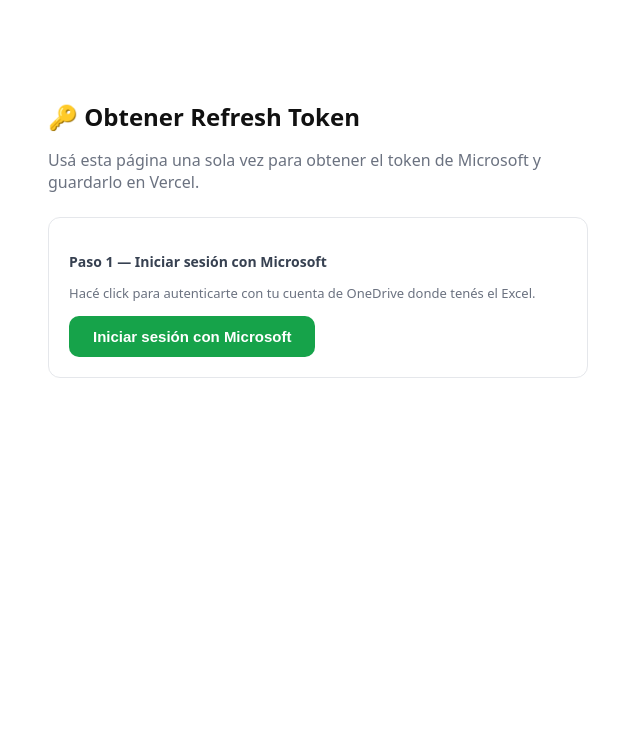
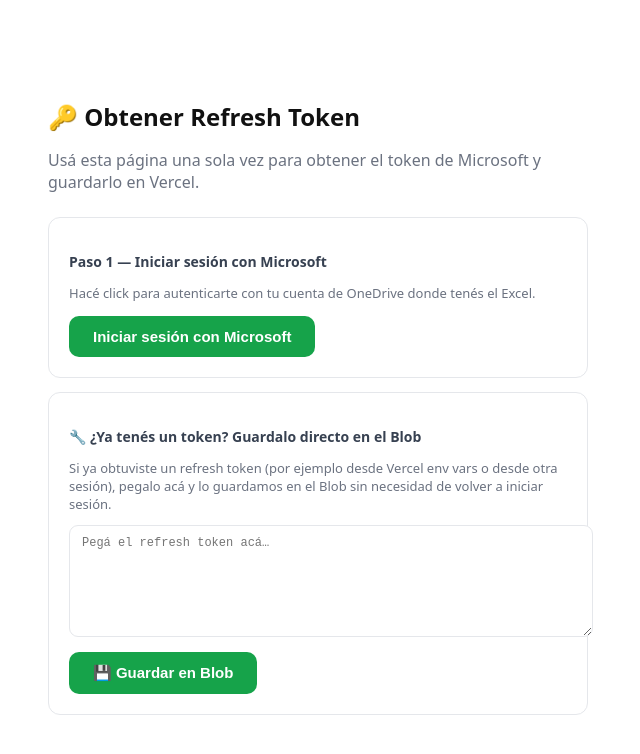
Before and after one commit to agusmiguez/tienda-pino-catalogo, a website: page gettoken.html in a window 1280 px wide. Shown: the whole page, without its empty margins (322-962 px from the left). Drawn offline with Linux system fonts and the light colour scheme.

Commit message:
Update gettoken.html

```diff
--- a/gettoken.html
+++ b/gettoken.html
@@ -43,6 +43,22 @@
   <div class="warn">
     ⚠️ <strong>Borrá este archivo</strong> (<code>gettoken.html</code> y <code>api/gettoken.js</code>) del repo una vez que guardaste el token en Vercel.
   </div>
+</div>
+
+<div class="step" id="stepManual">
+  <h3>🔧 ¿Ya tenés un token? Guardalo directo en el Blob</h3>
+  <p style="font-size:13px;color:#6b7280;margin-bottom:12px">
+    Si ya obtuviste un refresh token (por ejemplo desde Vercel env vars o desde otra sesión), pegalo acá y lo guardamos en el Blob sin necesidad de volver a iniciar sesión.
+  </p>
+  <textarea id="manualTokenInput" placeholder="Pegá el refresh token acá…"
+    style="width:100%;min-height:90px;padding:10px 12px;border:1.5px solid #e5e7eb;border-radius:9px;font-family:monospace;font-size:12px;color:#111827;outline:none;resize:vertical;word-break:break-all;transition:border-color .15s"
+    onfocus="this.style.borderColor='#16a34a'" onblur="this.style.borderColor='#e5e7eb'"></textarea>
+  <div style="display:flex;gap:8px;margin-top:10px;align-items:center;flex-wrap:wrap">
+    <button class="btn" onclick="saveManualToken()">💾 Guardar en Blob</button>
+    <span id="saveStatus" style="font-size:13px;color:#6b7280"></span>
+  </div>
+  <div id="saveResult" style="display:none;margin-top:12px;background:#f0fdf4;border:1px solid #bbf7d0;border-radius:8px;padding:12px;font-size:13px;color:#15803d"></div>
+  <div id="saveError"  style="display:none;margin-top:12px;background:#fef2f2;border:1px solid #fecaca;border-radius:8px;padding:12px;font-size:13px;color:#dc2626"></div>
 </div>
 
 <script>
@@ -91,6 +107,45 @@
   document.querySelector(".copy-btn").textContent="✓ Copiado!";
 }
 
+async function saveManualToken(){
+  const token = document.getElementById("manualTokenInput").value.trim();
+  const statusEl = document.getElementById("saveStatus");
+  const resultEl = document.getElementById("saveResult");
+  const errorEl  = document.getElementById("saveError");
+
+  resultEl.style.display = "none";
+  errorEl.style.display  = "none";
+
+  if (!token) {
+    errorEl.textContent = "⚠️ Pegá el token antes de guardar.";
+    errorEl.style.display = "block";
+    return;
+  }
+
+  statusEl.textContent = "Guardando…";
+
+  try {
+    const res = await fetch("/api/save-token", {
+      method: "POST",
+      headers: { "Content-Type": "application/json" },
+      body: JSON.stringify({ refresh_token: token }),
+    });
+    const data = await res.json();
+    if (data.ok) {
+      statusEl.textContent = "";
+      resultEl.innerHTML = "✅ <strong>Token guardado correctamente en el Blob.</strong><br>El catálogo se va a actualizar en la próxima visita.";
+      resultEl.style.display = "block";
+      document.getElementById("manualTokenInput").value = "";
+    } else {
+      throw new Error(data.error || "Error desconocido");
+    }
+  } catch(e) {
+    statusEl.textContent = "";
+    errorEl.textContent = "❌ Error al guardar: " + e.message;
+    errorEl.style.display = "block";
+  }
+}
+
 handleCallback();
 </script>
 </body>
```
